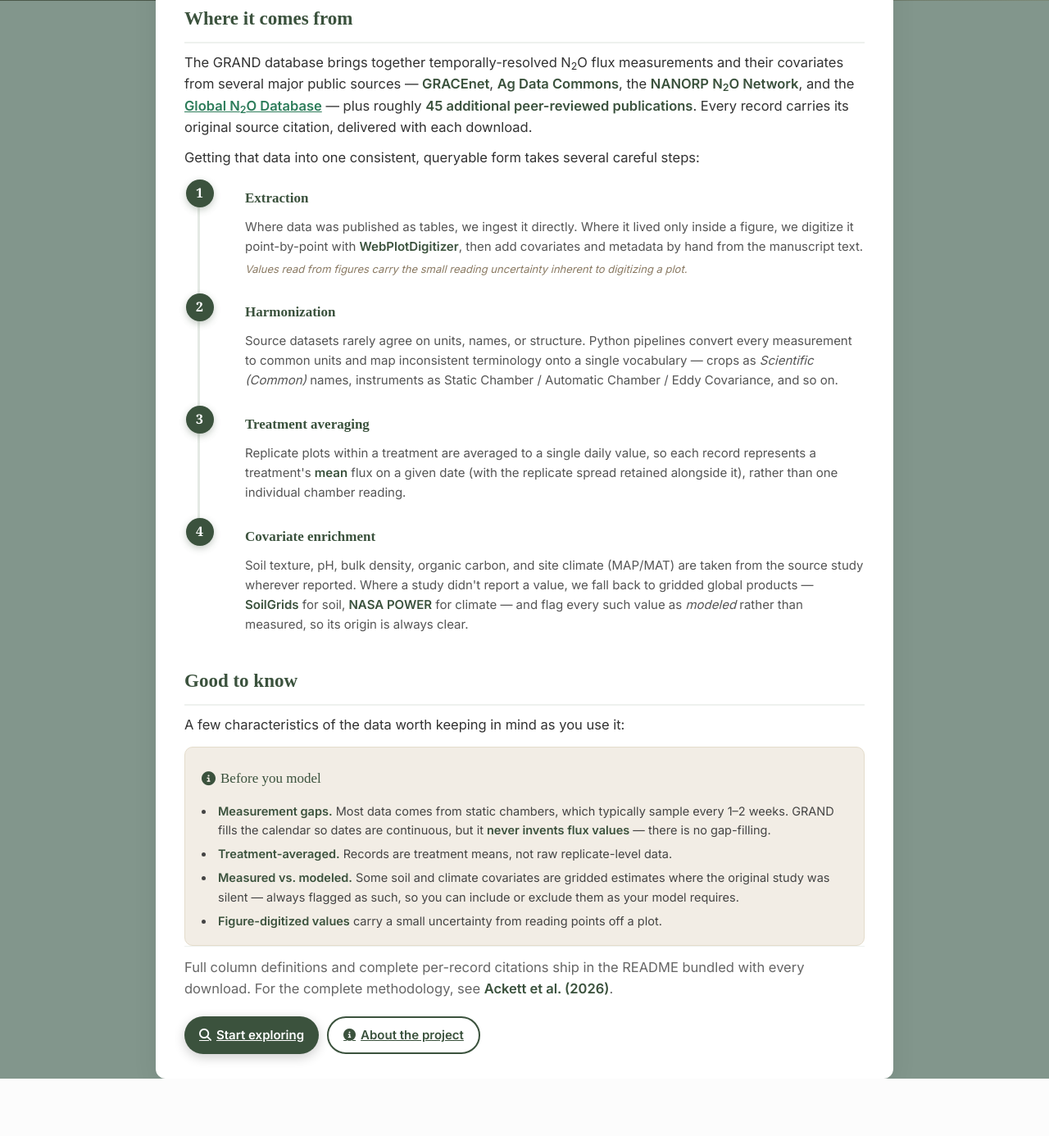
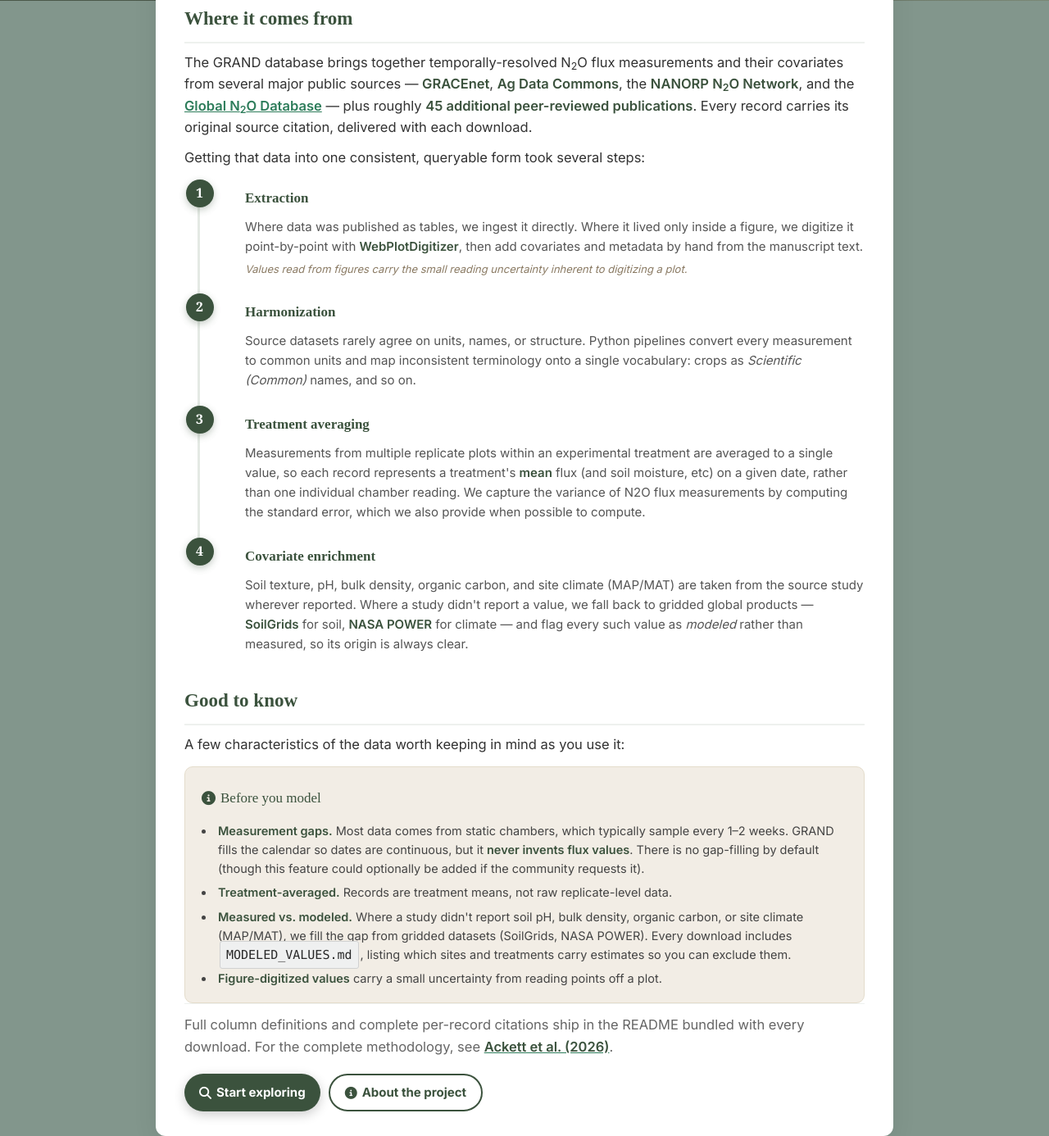
Before and after one commit to ryanackett/grand_explorer, a Django app: page /about-data/ in a window 1280 px wide. Shown: the part 276-1662 px from the top of the page at 82% size. Before the commit the page ends 1592 px from the top, so only its background shows below. Run offline with Django 3.2, Linux system fonts and the light colour scheme; parts of the project's set-up code (start-up, migrations or seed data) failed here and were passed over; some libraries are stand-ins or nearby versions; some web fonts are replaced.

Commit message:
copy edits to About Data

```diff
--- a/n2odb/templates/about-data.html
+++ b/n2odb/templates/about-data.html
@@ -53,8 +53,8 @@
         .about-card h2:first-child { margin-top: 0.5rem; }
         .about-card p { font-size: 1.65rem; margin: 0 0 1.1rem; }
         .about-card strong { color: var(--grand-green); }
-        .about-card a { color: #2e7d5b; font-weight: 600; text-decoration: underline; }
-        .about-card a:hover { color: var(--grand-green); }
+        .about-card a:not(.about-btn) { color: #2e7d5b; font-weight: 600; text-decoration: underline; }
+        .about-card a:not(.about-btn):hover { color: var(--grand-green); }
 
         /* Pipeline / timeline */
         .pipeline { margin: 1.6rem 0 0.5rem; }
@@ -133,7 +133,7 @@
             The GRAND database brings together temporally-resolved N<sub>2</sub>O flux measurements and their covariates from several major public sources — <strong>GRACEnet</strong>, <strong>Ag Data Commons</strong>, the <strong>NANORP N<sub>2</sub>O Network</strong>, and the <a href="https://ecoapps.nrel.colostate.edu/global_n2o/" target="_blank" rel="noopener">Global N<sub>2</sub>O Database</a> — plus roughly <strong>45 additional peer-reviewed publications</strong>. Every record carries its original source citation, delivered with each download.
         </p>
         <p>
-            Getting that data into one consistent, queryable form takes several careful steps:
+            Getting that data into one consistent, queryable form took several steps:
         </p>
 
         <div class="pipeline">
@@ -146,12 +146,12 @@
             <div class="step">
                 <div class="num">2</div>
                 <h3>Harmonization</h3>
-                <p>Source datasets rarely agree on units, names, or structure. Python pipelines convert every measurement to common units and map inconsistent terminology onto a single vocabulary — crops as <em>Scientific (Common)</em> names, instruments as Static Chamber / Automatic Chamber / Eddy Covariance, and so on.</p>
+                <p>Source datasets rarely agree on units, names, or structure. Python pipelines convert every measurement to common units and map inconsistent terminology onto a single vocabulary: crops as <em>Scientific (Common)</em> names, and so on.</p>
             </div>
             <div class="step">
                 <div class="num">3</div>
                 <h3>Treatment averaging</h3>
-                <p>Replicate plots within a treatment are averaged to a single daily value, so each record represents a treatment's <strong>mean</strong> flux on a given date (with the replicate spread retained alongside it), rather than one individual chamber reading.</p>
+                <p>Measurements from multiple replicate plots within an experimental treatment are averaged to a single value, so each record represents a treatment's <strong>mean</strong> flux (and soil moisture, etc) on a given date, rather than one individual chamber reading. We capture the variance of N2O flux measurements by computing the standard error, which we also provide when possible to compute.</p>
             </div>
             <div class="step">
                 <div class="num">4</div>
@@ -165,15 +165,15 @@
         <div class="caveats">
             <h3><i class="fas fa-circle-info"></i> Before you model</h3>
             <ul>
-                <li><strong>Measurement gaps.</strong> Most data comes from static chambers, which typically sample every 1–2 weeks. GRAND fills the calendar so dates are continuous, but it <strong>never invents flux values</strong> — there is no gap-filling.</li>
+                <li><strong>Measurement gaps.</strong> Most data comes from static chambers, which typically sample every 1–2 weeks. GRAND fills the calendar so dates are continuous, but it <strong>never invents flux values</strong>. There is no gap-filling by default (though this feature could optionally be added if the community requests it).</li>
                 <li><strong>Treatment-averaged.</strong> Records are treatment means, not raw replicate-level data.</li>
-                <li><strong>Measured vs. modeled.</strong> Some soil and climate covariates are gridded estimates where the original study was silent — always flagged as such, so you can include or exclude them as your model requires.</li>
+                <li><strong>Measured vs. modeled.</strong> Where a study didn't report soil pH, bulk density, organic carbon, or site climate (MAP/MAT), we fill the gap from gridded datasets (SoilGrids, NASA POWER). Every download includes <code>MODELED_VALUES.md</code>, listing which sites and treatments carry estimates so you can exclude them.</li>
                 <li><strong>Figure-digitized values</strong> carry a small uncertainty from reading points off a plot.</li>
             </ul>
         </div>
 
         <p class="closing-note">
-            Full column definitions and complete per-record citations ship in the README bundled with every download. For the complete methodology, see <strong>Ackett et&nbsp;al. (2026)</strong>.
+            Full column definitions and complete per-record citations ship in the README bundled with every download. For the complete methodology, see <a href="https://doi.org/10.1016/j.agrformet.2026.111287" target="_blank" rel="noopener"><strong>Ackett et&nbsp;al. (2026)</strong></a>.
         </p>
 
         <div class="about-cta">
```
